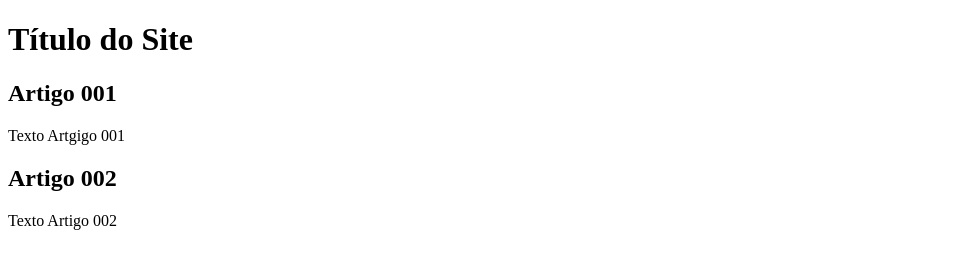
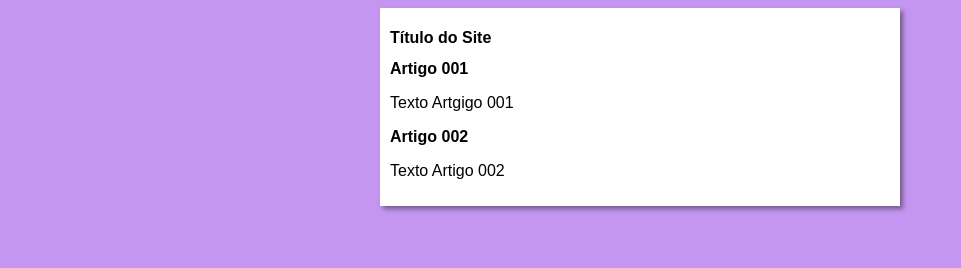
Before and after one commit to eusouheverton/projeto-site, a plain HTML site: page index.html in a window 1280 px wide. Shown: the whole page, without its empty margins (0-961 px from the left). Drawn offline with Linux system fonts and the light colour scheme.

Commit message:
iniciei o design

```diff
--- /dev/null
+++ b/estilos/style.css
@@ -0,0 +1,16 @@
+*{
+    font-family: Arial, Helvetica, sans-serif;
+    font-size: 16px;
+}
+
+body {
+    background-color: rgb(197, 150, 241);
+}
+
+main {
+    background-color: white;
+    width: 500px;
+    margin: auto;
+    padding: 10px;
+    box-shadow: 3px 3px 5px rgba(0, 0, 0, 0.425);
+}
--- a/index.html
+++ b/index.html
@@ -4,6 +4,7 @@
     <meta charset="UTF-8">
     <meta name="viewport" content="width=device-width, initial-scale=1.0">
     <title>Título do Site</title>
+    <link rel="stylesheet" href="estilos/style.css">
 </head>
 <body>
     <main>
```
